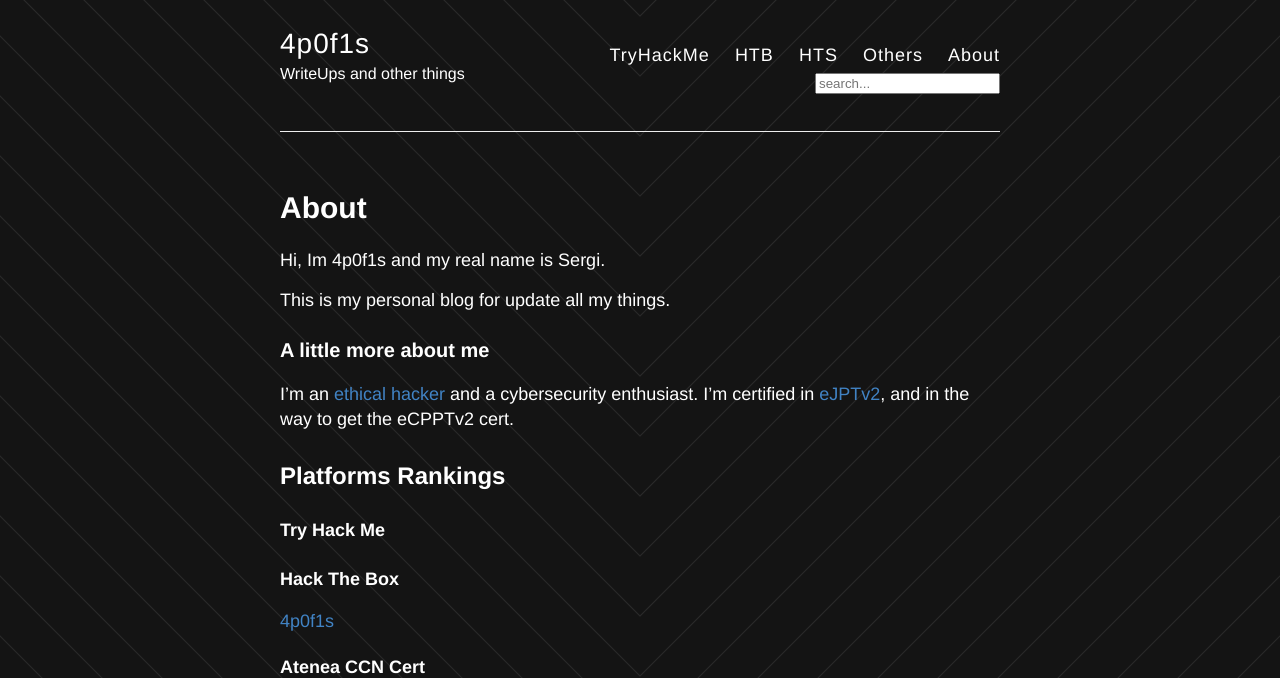
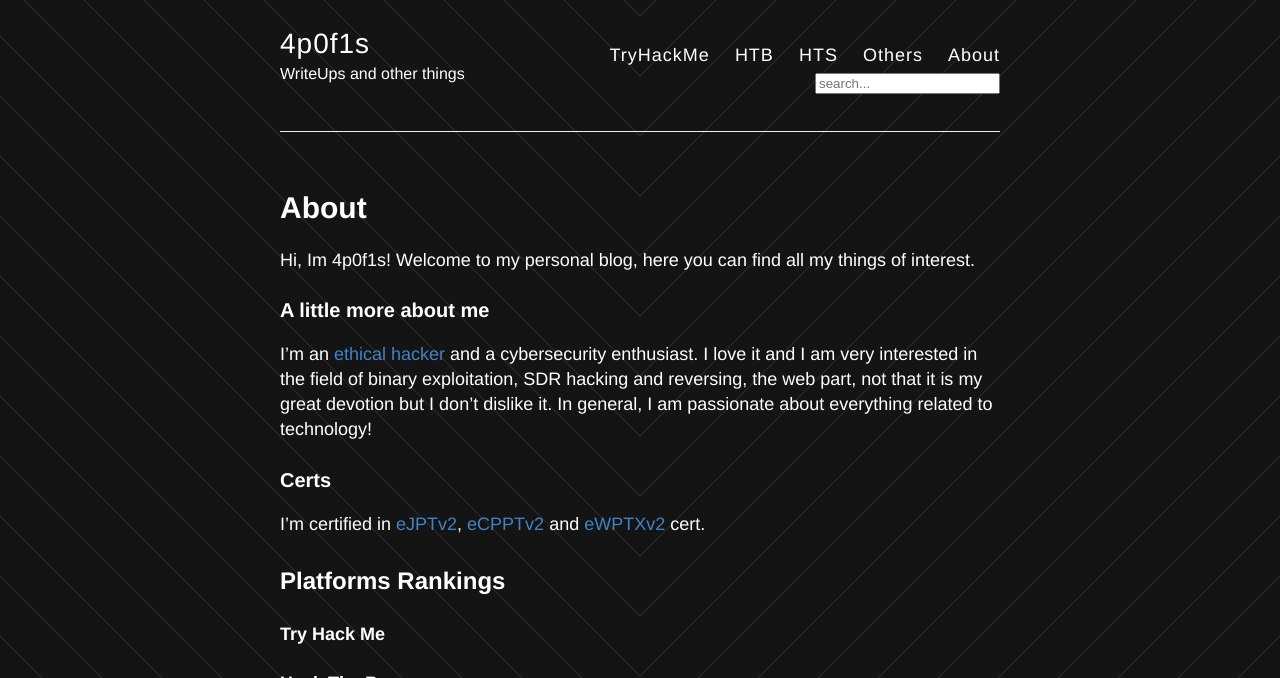
Before and after one commit to 4p0f1s/4p0f1s.github.io, a Jekyll site: the page built from about.md, in a window 1280 px wide and 1400 px high, cut to the strip 0-678 px from the top of the window. Built offline with Jekyll 4.4.1, drawn with Linux system fonts in a browser that asks for light colours; some of the changed text lies outside the part shown.

Commit message:
about update

```diff
--- a/about.md
+++ b/about.md
@@ -4,14 +4,19 @@ title: About
 permalink: /about/
 ---
 
-Hi, Im 4p0f1s and my real name is Sergi.
-
-This is my personal blog for update all my things.
+Hi, Im 4p0f1s!
+Welcome to my personal blog, here you can find all my things of interest.
 
 ### A little more about me
 
 I'm an [ethical hacker] and a cybersecurity enthusiast.
-I'm certified in [eJPTv2], and in the way to get the eCPPTv2 cert.
+I love it and I am very interested in the field of binary exploitation, SDR hacking and reversing, the web part, not that it is my great devotion but I don't dislike it. In general, I am passionate about everything related to technology!
+
+
+### Certs
+
+I'm certified in [eJPTv2], [eCPPTv2] and [eWPTXv2] cert.
+
 
 ## Platforms Rankings
 
@@ -30,9 +35,13 @@ I'm certified in [eJPTv2], and in the way to get the eCPPTv2 cert.
 
 ## Projects
 
+#### Randomizer
+
+MAC address randomizer, which can be configured and randomized once or every certain period of time.
+
 #### Make The Program (In development)
 
-Make the program is a project that we are doing with my partner [Daniel Fraile], It will be a learning programming platform. For now is under development.
+Make the program is a project that we are doing with my partner [viejofraile], It will be a learning programming platform. For now is under development.
 
 #### Persest (Released but still in development)
 
@@ -49,6 +58,8 @@ Make the program is a project that we are doing with my partner [Daniel Fraile],
 
 [eJPTv2]:https://my.ine.com/certificate/1237d554-532a-476a-b322-2b1fcd1c7f02
 [ethical hacker]:https://eu.badgr.com/public/assertions/sc39w_K2QCOqjSFcl8uvmQ
-[Daniel Fraile]:https://www.youtube.com/channel/UCjEd3L5Rs8qfvA92ADvchAw?app=desktop&cbrd=1
+[viejofraile]:https://www.youtube.com/channel/UCjEd3L5Rs8qfvA92ADvchAw?app=desktop&cbrd=1
 [Persest]:https://github.com/4p0f1s/Persest
 [Tomb The Adversary (TTA)]:https://github.com/4p0f1s/Tomb-The-Adversary
+[eCPPTv2]:https://certs.ine.com/e561d7e8-b52a-4090-8417-c9cea84c5577#gs.d6hm60
+[eWPTXv2]:https://certs.ine.com/fc7bfaaf-1b2d-41ac-9545-53e2acad3ae6#gs.d6hm53
```
